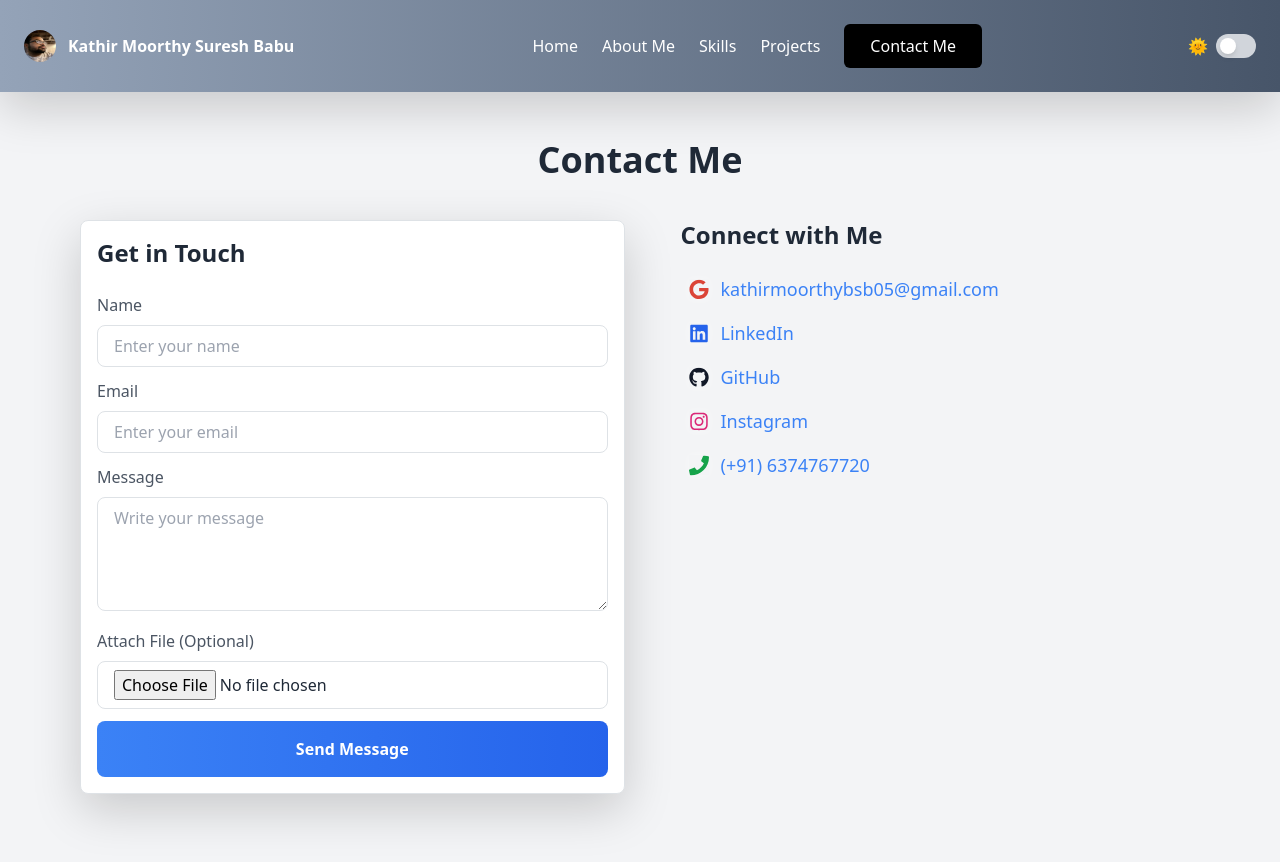
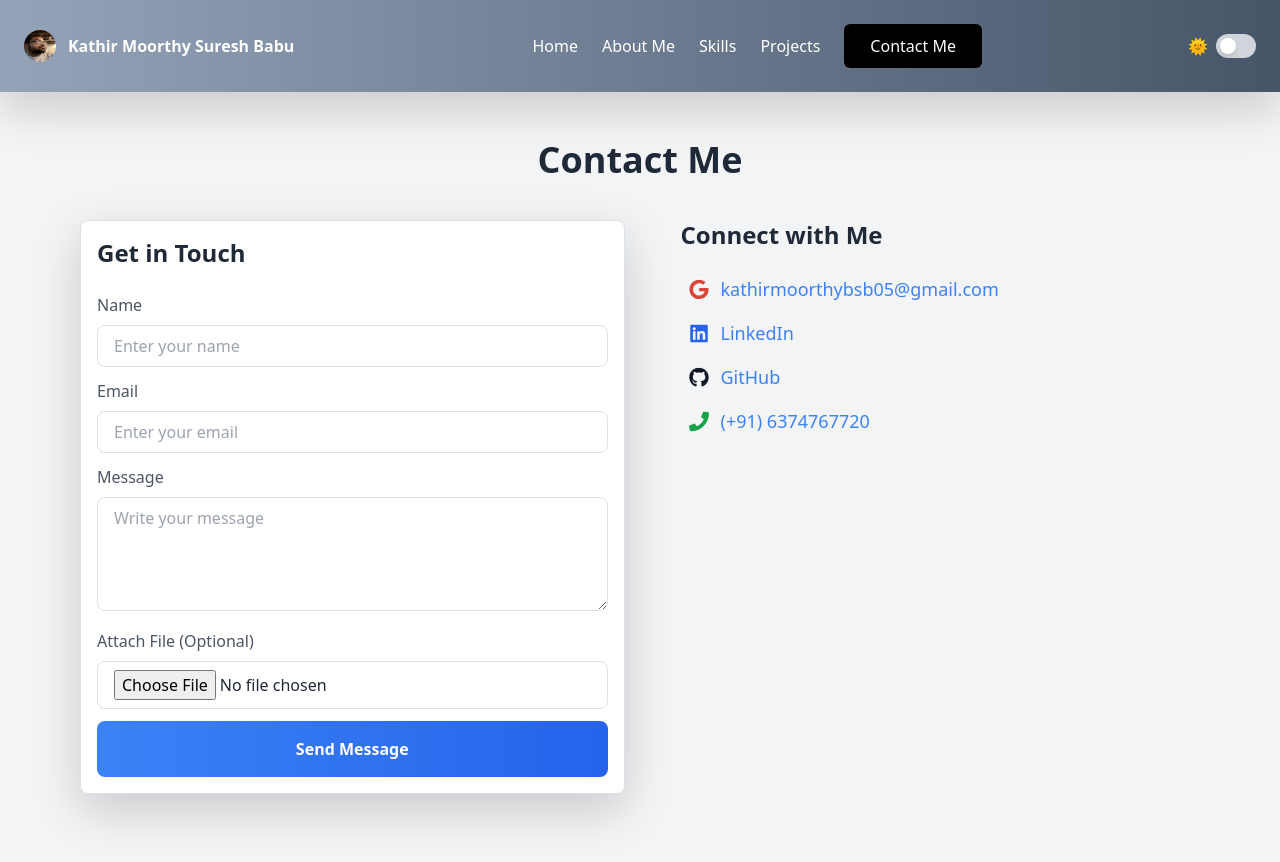
Before and after one commit to Kathir-Moorthy/Kathir-Moorthy-Portfolio, a React (Create React App) app in the folder frontend/: page /contactme in a window 1280 px wide. Shown: the top 862 px of the page. Built offline with nearby package versions, Linux system fonts and the light colour scheme.

Commit message:
Updated ContactMe component
Updated ContactMe component.

```diff
--- a/frontend/src/components/ContactMe/ContactMe.js
+++ b/frontend/src/components/ContactMe/ContactMe.js
@@ -277,21 +277,6 @@ const ContactMe = () => {
                                 GitHub
                             </a>
                         </li>
-                        <li className="flex items-center hover:animate-hover-glow">
-                            <FaInstagram
-                                className={`text-xl mr-3 ${darkMode ? "text-[#E4405F]" : "text-pink-600"
-                                    } animate-social-glow`}
-                            />
-                            <a
-                                href="https://www.instagram.com/___kathir05___"
-                                target="_blank"
-                                rel="noopener noreferrer"
-                                className={`text-lg font-medium no-underline hover:no-underline ${darkMode ? "text-white" : "text-blue-500"
-                                    }`}
-                            >
-                                Instagram
-                            </a>
-                        </li>
                         {/* Add Phone Number */}
                         <li className="flex items-center hover:animate-hover-glow">
                             <FaPhone
```
